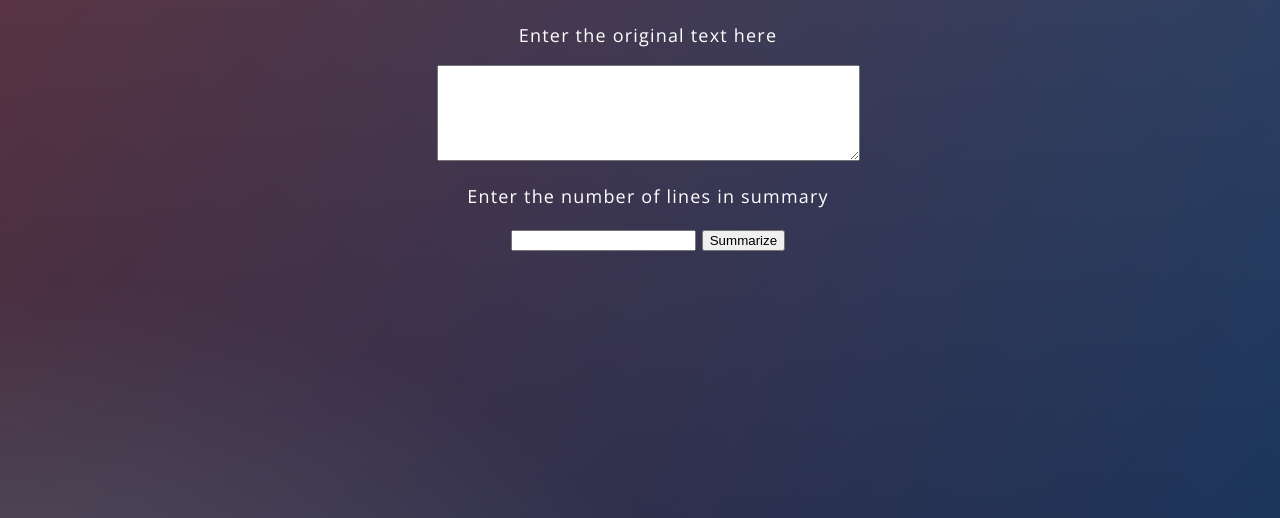
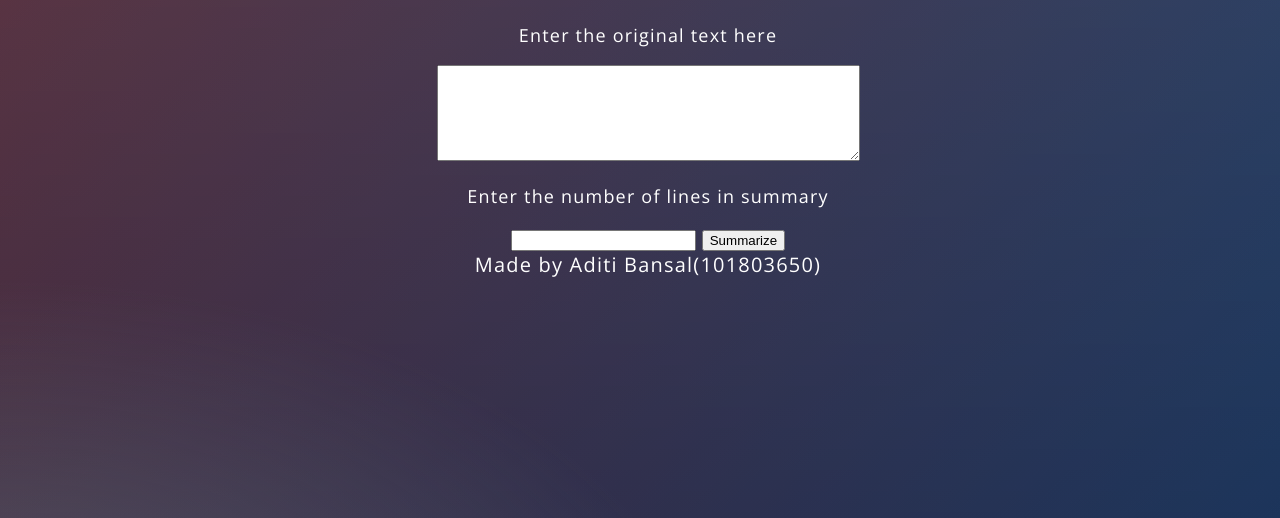
Before and after one commit to diptikaushal/summary-generator, a Flask app: page / in a window 1280 px wide. Shown: the part 67-585 px from the top of the page. Run offline with Flask 2, Linux system fonts and the light colour scheme.

Commit message:
Update index.html

```diff
--- a/templates/index.html
+++ b/templates/index.html
@@ -30,6 +30,9 @@
     	</form>
 
 	</div>
+	<div>
+    		<footer align='center' style='font-size:20px;'> Made by Aditi Bansal(101803650) </footer>
+	</div>
 
 </body>
 </html>
```
